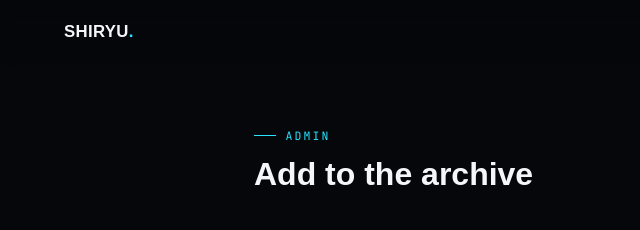
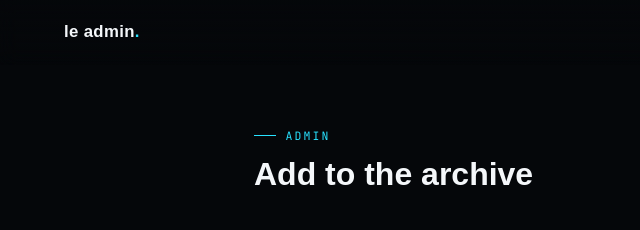
Before and after one commit to shiryushiyu/shiryuweb, a website: page public/admin.html in a window 1280 px wide. Shown: the top 230 px of the page, 0-640 px from the left. Drawn offline with Linux system fonts and the light colour scheme; no server answers; a web font is replaced by a local one.

Commit message:
Added/Removed new information

```diff
--- a/public/admin.html
+++ b/public/admin.html
@@ -19,7 +19,7 @@
 </head>
 <body>
 <header>
-  <div class="logo">SHIRYU<span>.</span></div>
+  <div class="logo">le admin<span>.</span></div>
   <nav><ul><li><a href="/">← Back to site</a></li></ul></nav>
 </header>
 
```
Also changed, not shown: public/index.html (+1 -1 lines).
